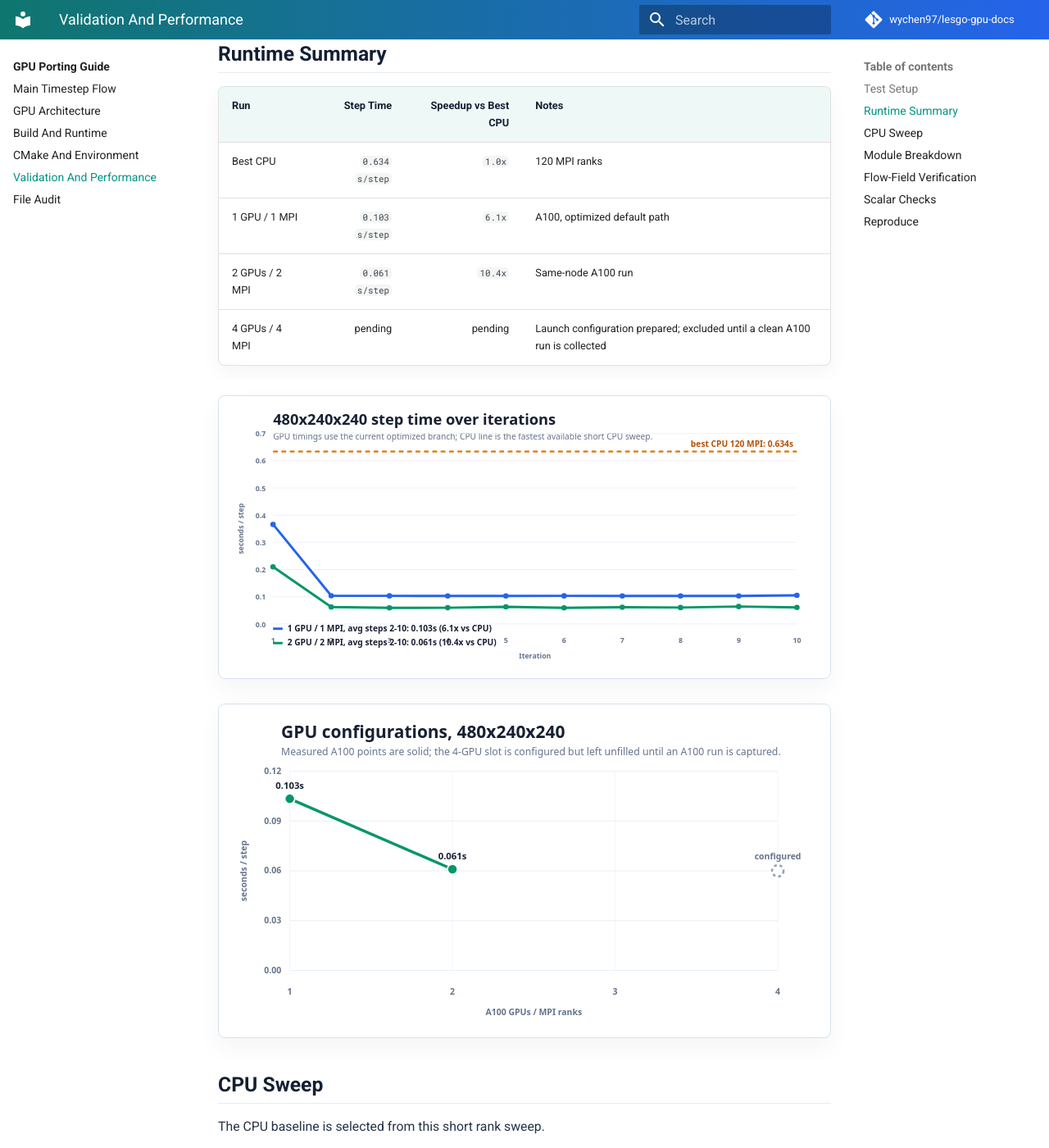
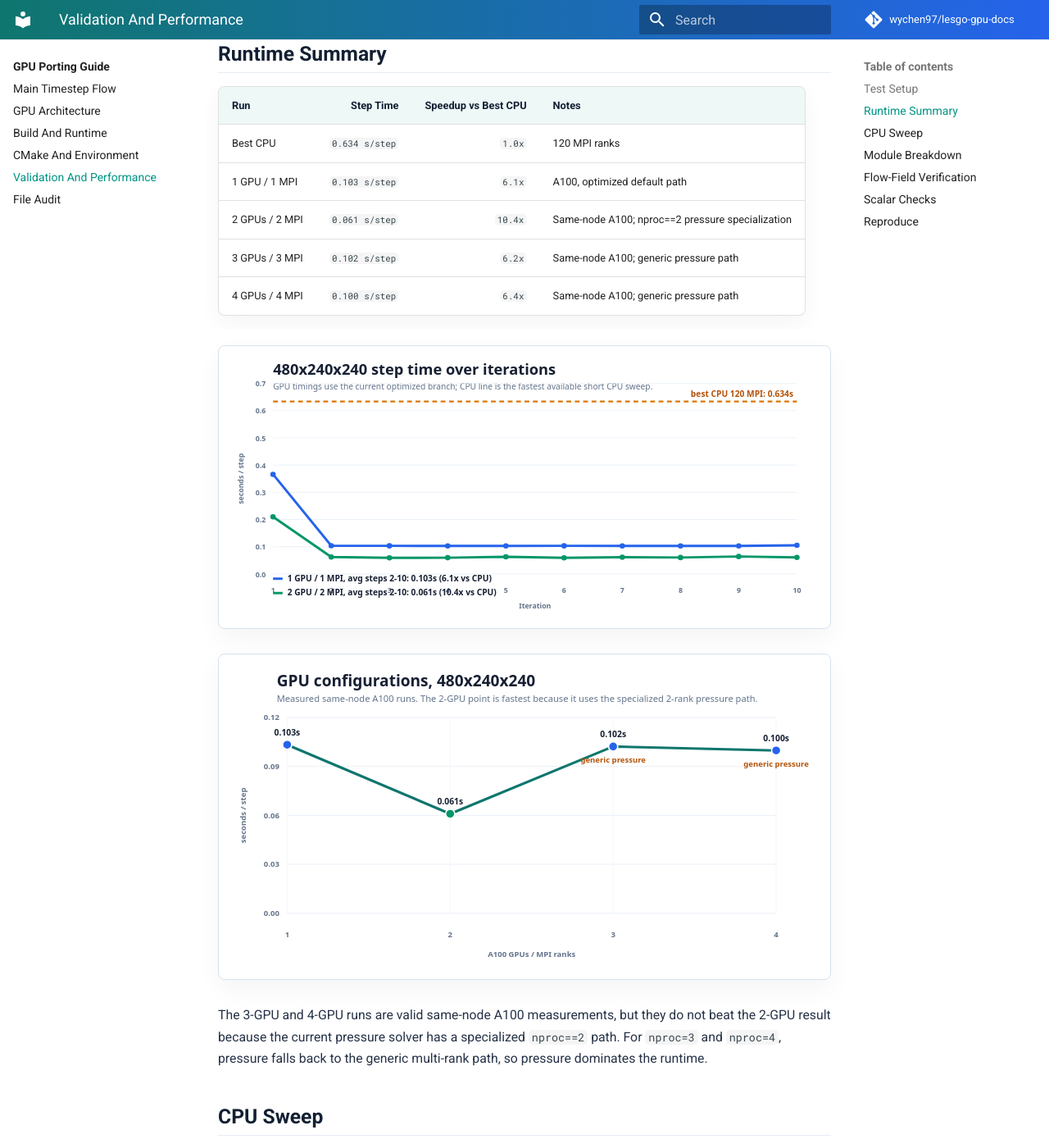
Before and after one commit to wychen97/lesgo-gpu-docs, an MkDocs documentation site: the page built from docs/gpu/validation-performance.md, in a window 1280 px wide and 1400 px high, scrolled down 732 px. Shown: the whole window at 82% size. Built offline with MkDocs 1.6.1 and Material for MkDocs 9.7.7, drawn with Linux system fonts in a browser that asks for light colours; comment, search, counter and statistics services are not loaded; some of the changed text lies outside the part shown.

Commit message:
Add 3 and 4 GPU benchmark results

````diff
--- a/docs/gpu/validation-performance.md
+++ b/docs/gpu/validation-performance.md
@@ -11,8 +11,8 @@ This page is the short no-I/O verification case for the actuator turbine model a
 | Active module | `USE_ATM=ON` |
 | Output policy | Heavy domain/plane output disabled for timing runs |
 | CPU sweep | 24, 40, 60, 80, 120 MPI ranks; 3 steps |
-| GPU timing | A100 runs, average of steps 2-10 |
-| GPU configurations | 1, 2, and 4 GPU launch files supported; measured A100 results currently shown for 1 and 2 GPUs |
+| GPU timing | A100 runs, 10 steps |
+| GPU configurations | 1, 2, 3, and 4 same-node A100 GPU runs measured |
 
 ## Runtime Summary
 
@@ -20,8 +20,9 @@ This page is the short no-I/O verification case for the actuator turbine model a
 |---|---:|---:|---|
 | Best CPU | `0.634 s/step` | `1.0x` | 120 MPI ranks |
 | 1 GPU / 1 MPI | `0.103 s/step` | `6.1x` | A100, optimized default path |
-| 2 GPUs / 2 MPI | `0.061 s/step` | `10.4x` | Same-node A100 run |
-| 4 GPUs / 4 MPI | pending | pending | Launch configuration prepared; excluded until a clean A100 run is collected |
+| 2 GPUs / 2 MPI | `0.061 s/step` | `10.4x` | Same-node A100; nproc==2 pressure specialization |
+| 3 GPUs / 3 MPI | `0.102 s/step` | `6.2x` | Same-node A100; generic pressure path |
+| 4 GPUs / 4 MPI | `0.100 s/step` | `6.4x` | Same-node A100; generic pressure path |
 
 <div class="lesgo-image-frame">
   <img src="../../assets/benchmark-480-step-times.svg" alt="480x240x240 step time over iterations">
@@ -30,6 +31,8 @@ This page is the short no-I/O verification case for the actuator turbine model a
 <div class="lesgo-image-frame">
   <img src="../../assets/benchmark-480-gpu-scaling.svg" alt="GPU scaling chart for the 480 workload">
 </div>
+
+The 3-GPU and 4-GPU runs are valid same-node A100 measurements, but they do not beat the 2-GPU result because the current pressure solver has a specialized `nproc==2` path. For `nproc=3` and `nproc=4`, pressure falls back to the generic multi-rank path, so pressure dominates the runtime.
 
 ## CPU Sweep
 
@@ -66,6 +69,8 @@ The figure compares the `z=2.5` velocity plane at step 10. The left and center p
 | CPU, 2 MPI, step 10 | `0.2681714E-03` | `0.4998491E+00` | `0.8686115E-05` |
 | 1 GPU / 1 MPI, step 10 | `0.2681679E-03` | `0.4998491E+00` | `0.8686115E-05` |
 | 2 GPUs / 2 MPI, step 10 | `0.2681714E-03` | `0.4998491E+00` | `0.8686115E-05` |
+| 3 GPUs / 3 MPI, step 10 | `0.2681795E-03` | `0.4998491E+00` | `0.8686115E-05` |
+| 4 GPUs / 4 MPI, step 10 | `0.2681829E-03` | `0.4998491E+00` | `0.8686115E-05` |
 
 ## Reproduce
 
@@ -74,6 +79,6 @@ cd /glade/u/home/wchen/lesgo-gpu-test/test-cases/actuator_turbine_model
 qsub job_compare_cpu120.pbs
 qsub job_compare_gpu1_noio.pbs
 qsub job_compare_gpu2_noio.pbs
+qsub job_compare_gpu3_noio.pbs
+qsub job_compare_gpu4_noio.pbs
 ```
-
-For the optional four-GPU run, use the same comparison script with `gpu 4 4` once an A100 four-GPU allocation is available.
````
Also changed, not shown: docs/assets/benchmark-480-summary.json (+24 -6 lines), docs/assets/benchmark-480-gpu-scaling.svg, docs/assets/benchmark-480-module-breakdown.svg.
